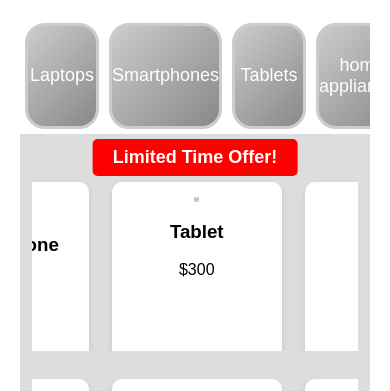
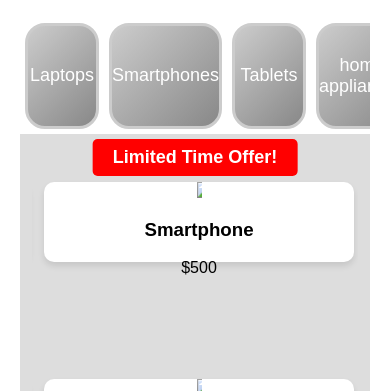
Before and after one commit to Jojiasd/shopping-mainpage, a plain HTML site: page index.html in a window 390 px wide. Shown: the part 382-773 px from the top of the page. Drawn offline with Linux system fonts and the light colour scheme; placeholder pictures from the web are drawn by us.

Commit message:
Update index.html

```diff
--- a/index.html
+++ b/index.html
@@ -264,7 +264,7 @@
         .product1::-webkit-scrollbar-track {
             background: #eee;
         }
-        .card {
+        .card1 {
             margin-left: 13px;
             width: 45%;
             background: white;
@@ -285,7 +285,8 @@
         }
         @media (max-width: 768px) {
             .card{
-                height: 100%;
+                height: 50%;
+                width: 100%;
             }
 
         .categort-card{ height: 10%;
```
